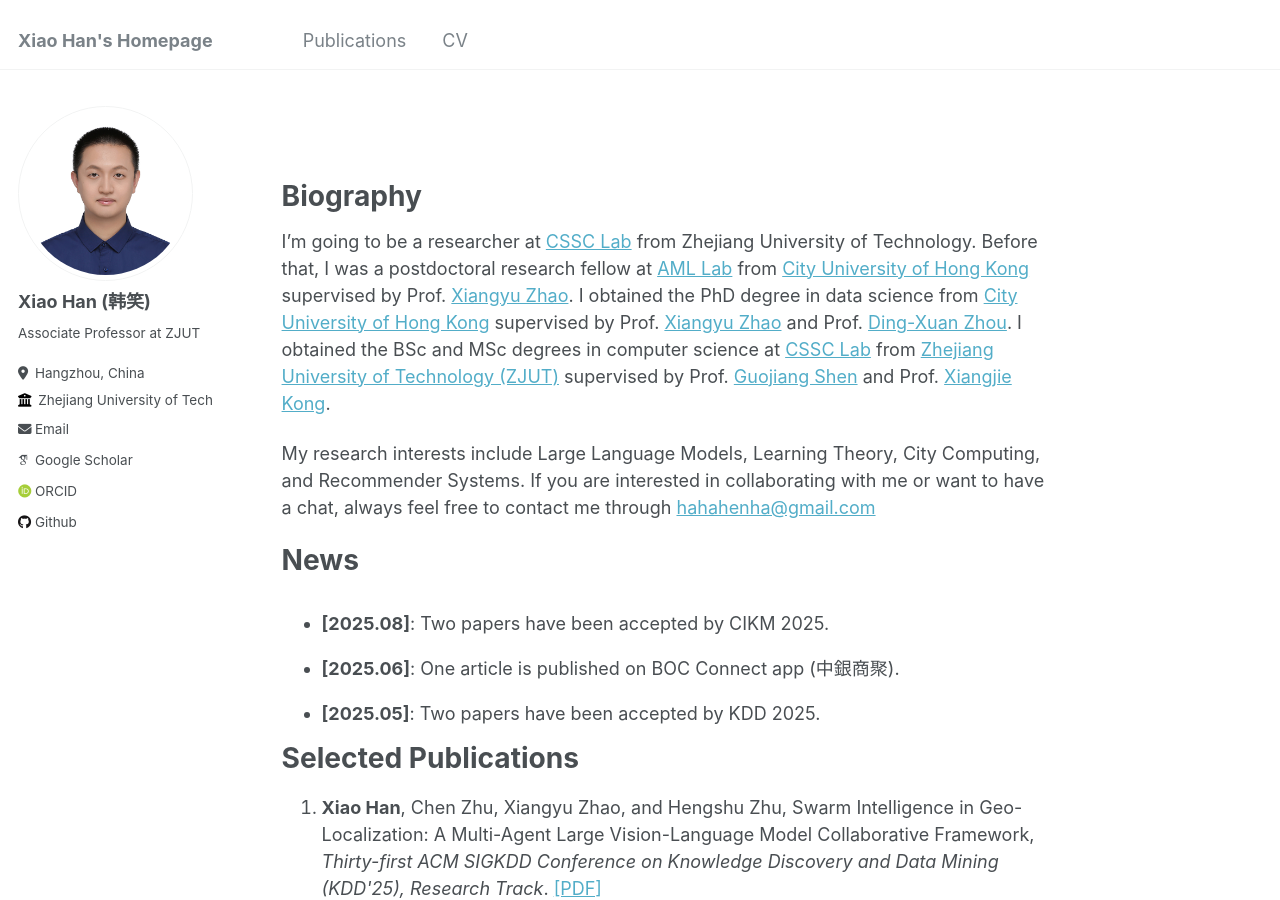
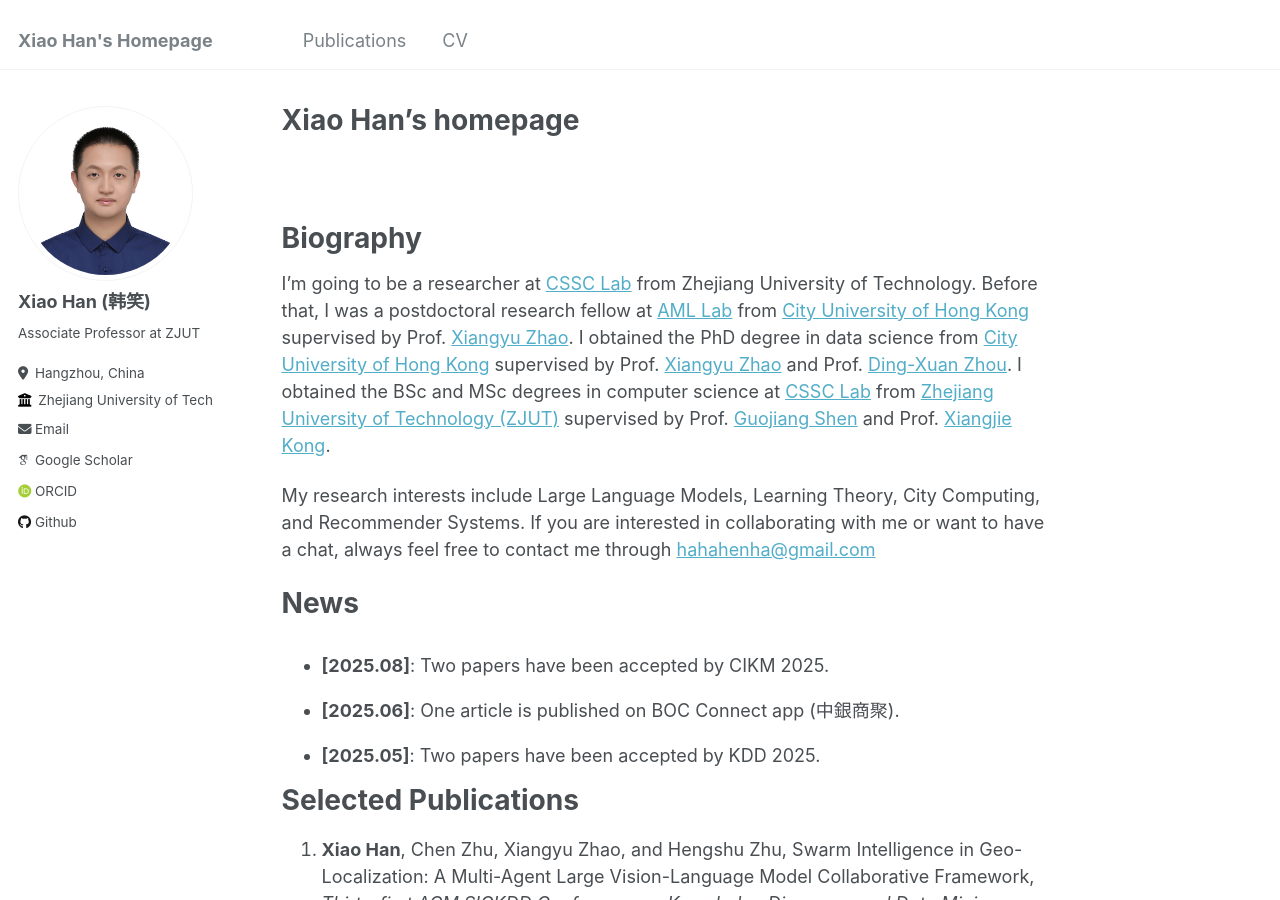
Before and after one commit to hahahenha/hahahenha.github.io, a Jekyll site: the page built from _pages/about.md, in a window 1280 px wide and 900 px high. Built offline with Jekyll 4.4.1, drawn with Linux system fonts in a browser that asks for light colours; some web fonts are replaced.

Commit message:
Update about.md

```diff
--- a/_pages/about.md
+++ b/_pages/about.md
@@ -1,6 +1,6 @@
 ---
 permalink: /
-<!-- title: "Xiao Han’s homepage" -->
+title: "Xiao Han’s homepage"
 author_profile: true
 redirect_from:
   - /about/
```
